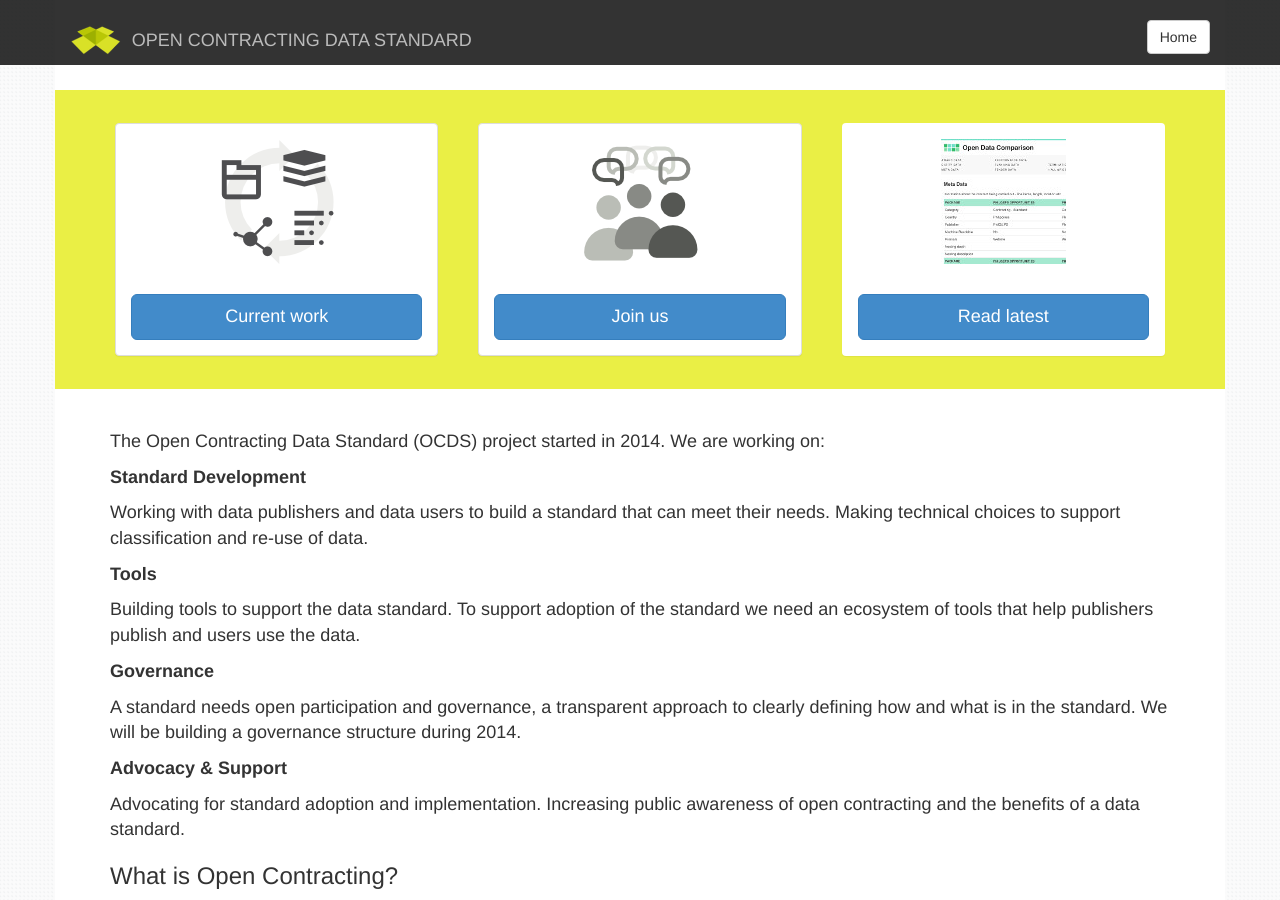
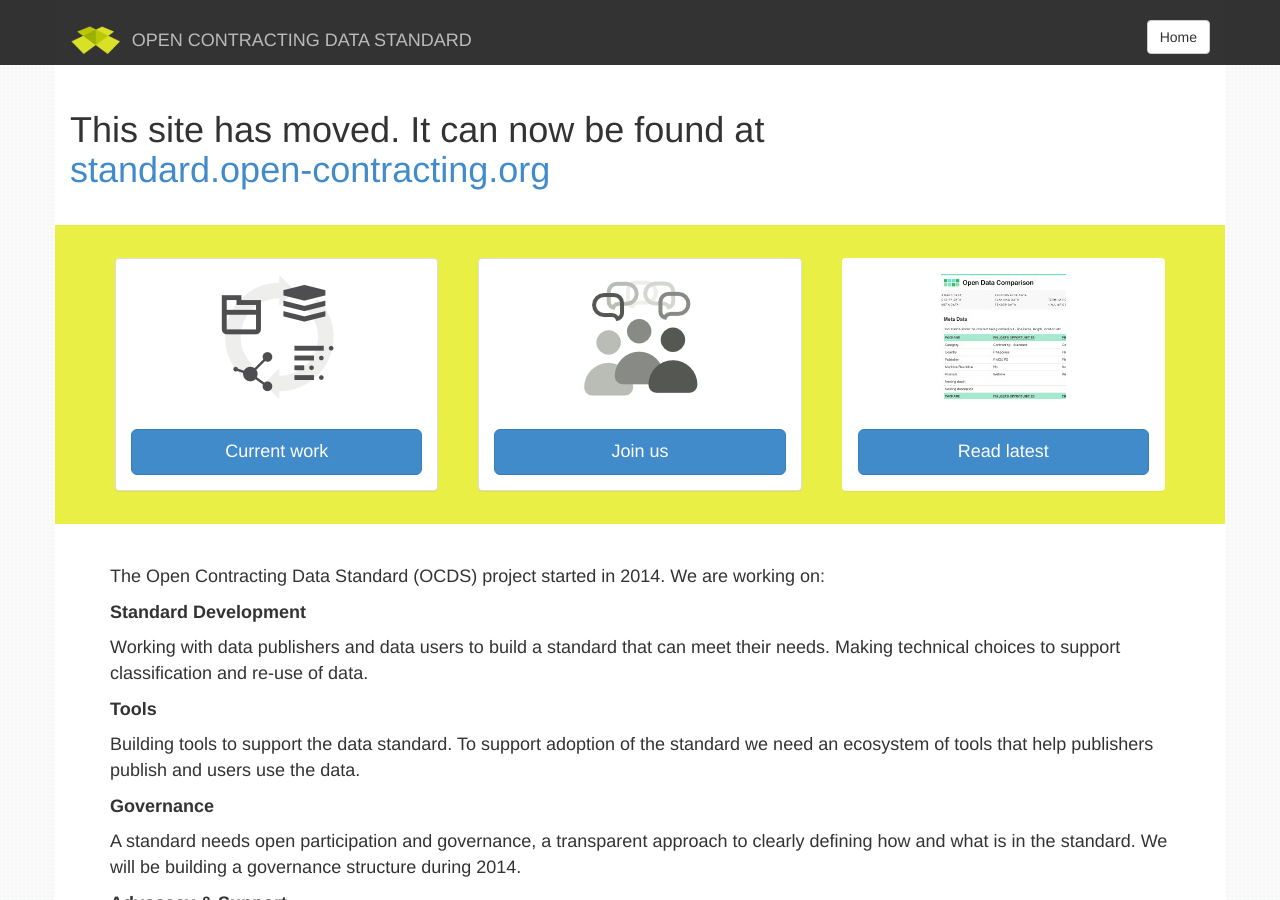
Before and after one commit to open-contracting/open-contracting.github.io, a Jekyll site: the page built from index.md, in a window 1280 px wide and 900 px high. Built offline with Jekyll 4.4.1, drawn with Linux system fonts in a browser that asks for light colours; nearby versions of some CDN libraries; Markdown is read by kramdown in place of the engine named in the settings.

Commit message:
Updated home.html

```diff
--- a/_layouts/home.html
+++ b/_layouts/home.html
@@ -1,6 +1,18 @@
 ---
 layout: base
+published: true
 ---
+
+
+<h1>This site has moved.  It can now be found at<br><a href="http://standard.open-contracting.org">standard.open-contracting.org</a></h1>
+
+<br>
+
+
+
+
+
+
 <div class="post-title">
     <div class="row">
         <div class="col-xs-4 iconic-block">
```
